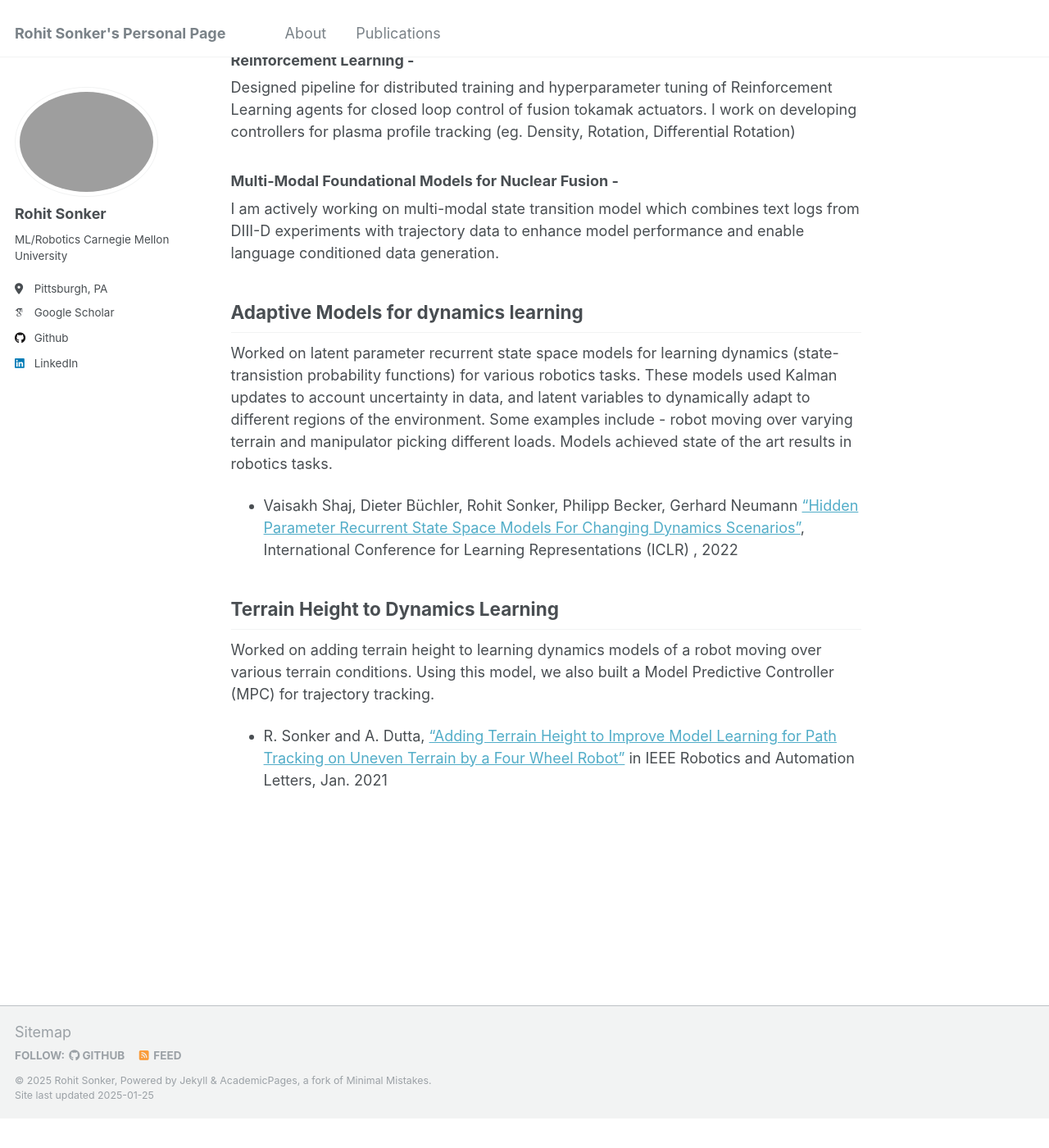
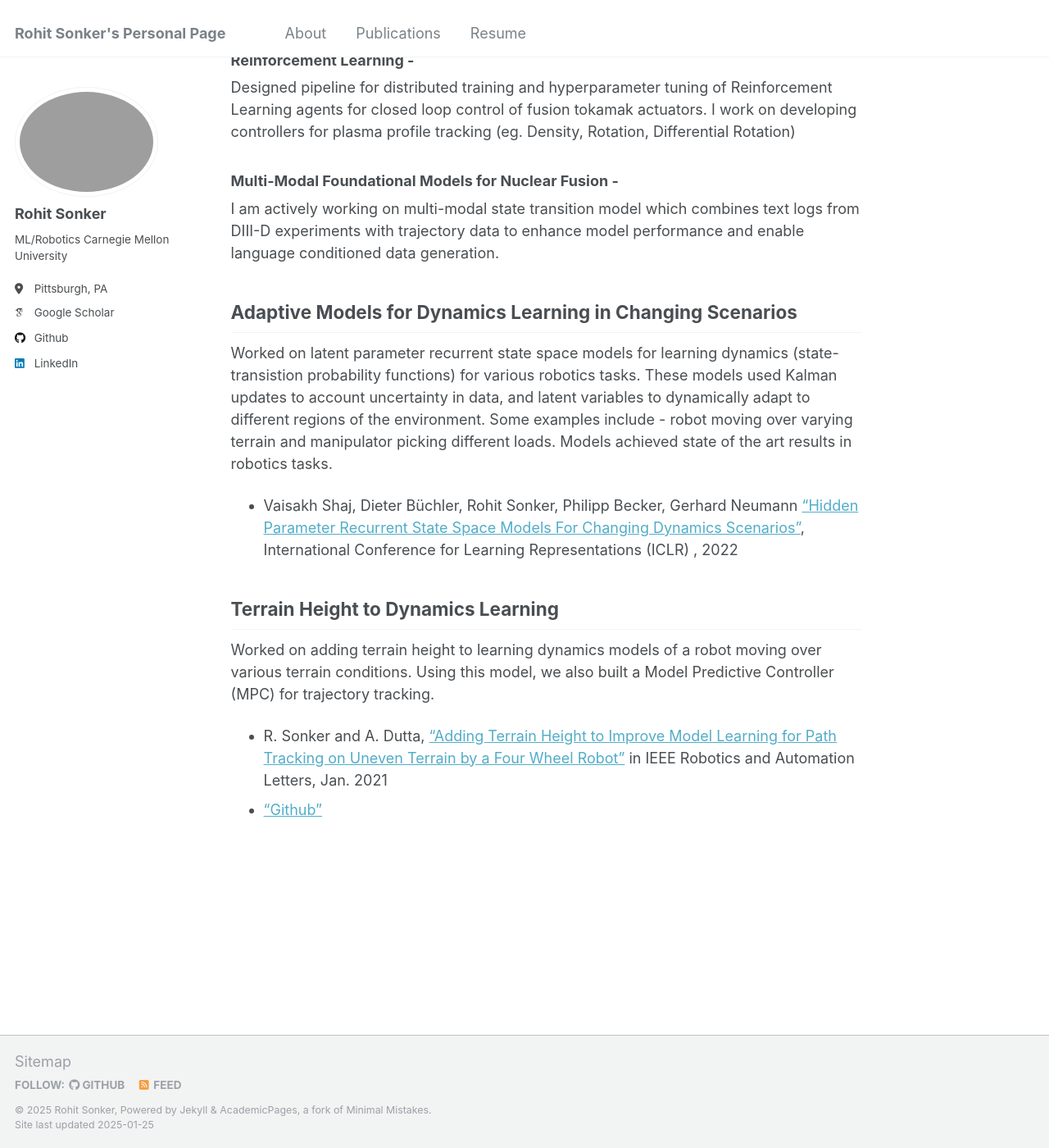
Before and after one commit to rohit-sonker/rohit-sonker.github.io, a Jekyll site: the page built from _pages/about.md, in a window 1280 px wide and 1400 px high, scrolled down 785 px. Shown: the whole window at 82% size. Built offline with Jekyll 4.4.1, drawn with Linux system fonts in a browser that asks for light colours; some web fonts are replaced; before the commit the page ends 2149 px from its top, so only the background shows below that.

Commit message:
reduced pic size + resume

```diff
--- a/_data/navigation.yml
+++ b/_data/navigation.yml
@@ -28,3 +28,6 @@ main:
 
   # - title: "Guide"
   #   url: /markdown/
+
+  - title: "Resume"
+    url: /resume/
--- a/_pages/about.md
+++ b/_pages/about.md
@@ -13,7 +13,7 @@ Prior to this I have ~5 years of experience in industry. I led the Data science
 Before that, at PwC, I led several projects on the development of AI based intelligent clinical trial design leveraging predictive models, simulations and LLMs.
 
 Research Projects
----
+--
 
 ## AI for Nuclear Fusion
 
@@ -28,7 +28,7 @@ Designed pipeline for distributed training and hyperparameter tuning of Reinforc
 ### Multi-Modal Foundational Models for Nuclear Fusion -
 I am actively working on multi-modal state transition model which combines text logs from DIII-D experiments with trajectory data to enhance model performance and enable language conditioned data generation.
 
-## Adaptive Models for dynamics learning
+## Adaptive Models for Dynamics Learning in Changing Scenarios
 Worked on latent parameter recurrent state space models for learning dynamics (state-transistion probability functions) for various robotics tasks. These models used
 Kalman updates to account uncertainty in data, and latent variables to dynamically adapt to different regions of the environment. Some examples include - robot moving over varying terrain and manipulator picking different loads. Models achieved state of the art results in robotics tasks.
  - Vaisakh Shaj, Dieter Büchler, Rohit Sonker, Philipp Becker, Gerhard Neumann [“Hidden Parameter Recurrent State Space Models For Changing Dynamics Scenarios”]("https://openreview.net/pdf?id=ds8yZOUsea"), International Conference for Learning Representations (ICLR) , 2022
@@ -36,7 +36,7 @@ Kalman updates to account uncertainty in data, and latent variables to dynamical
 ## Terrain Height to Dynamics Learning
 Worked on adding terrain height to learning dynamics models of a robot moving over various terrain conditions. Using this model, we also built a Model Predictive Controller (MPC) for trajectory tracking.
  - R. Sonker and A. Dutta, ["Adding Terrain Height to Improve Model Learning for Path Tracking on Uneven Terrain by a Four Wheel Robot"]("https://ieeexplore.ieee.org/document/9265417") in IEEE Robotics and Automation Letters, Jan. 2021
-
+ - ["Github"]("https://github.com/rohit-sonker/Path-Tracking-via-Model-based-Learning")
 
 
 <!-- ### Past Projects
```
Also changed, not shown: _pages/resume.md (added, +8 -0 lines), images/rsonker_5_lowsize.jpeg, 1 other file.
